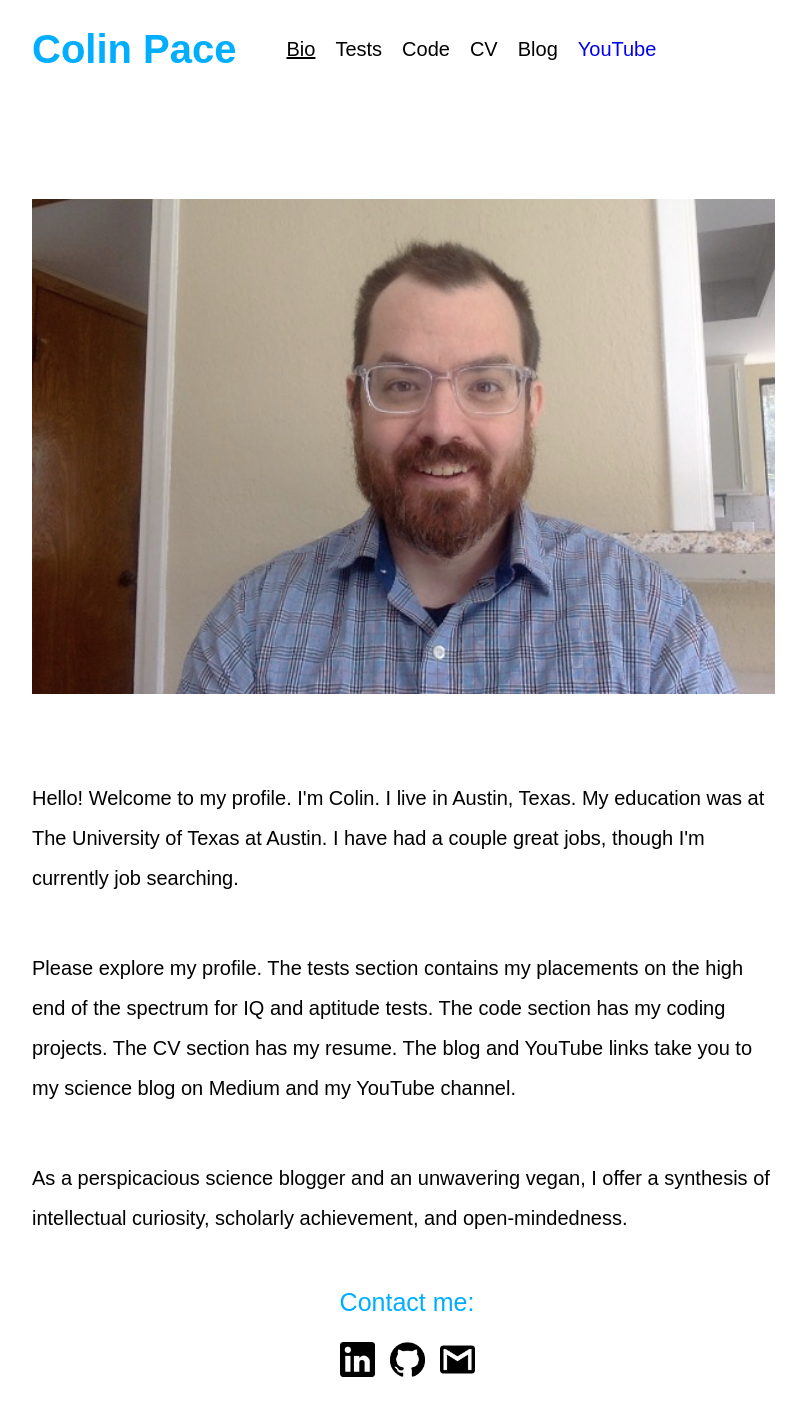
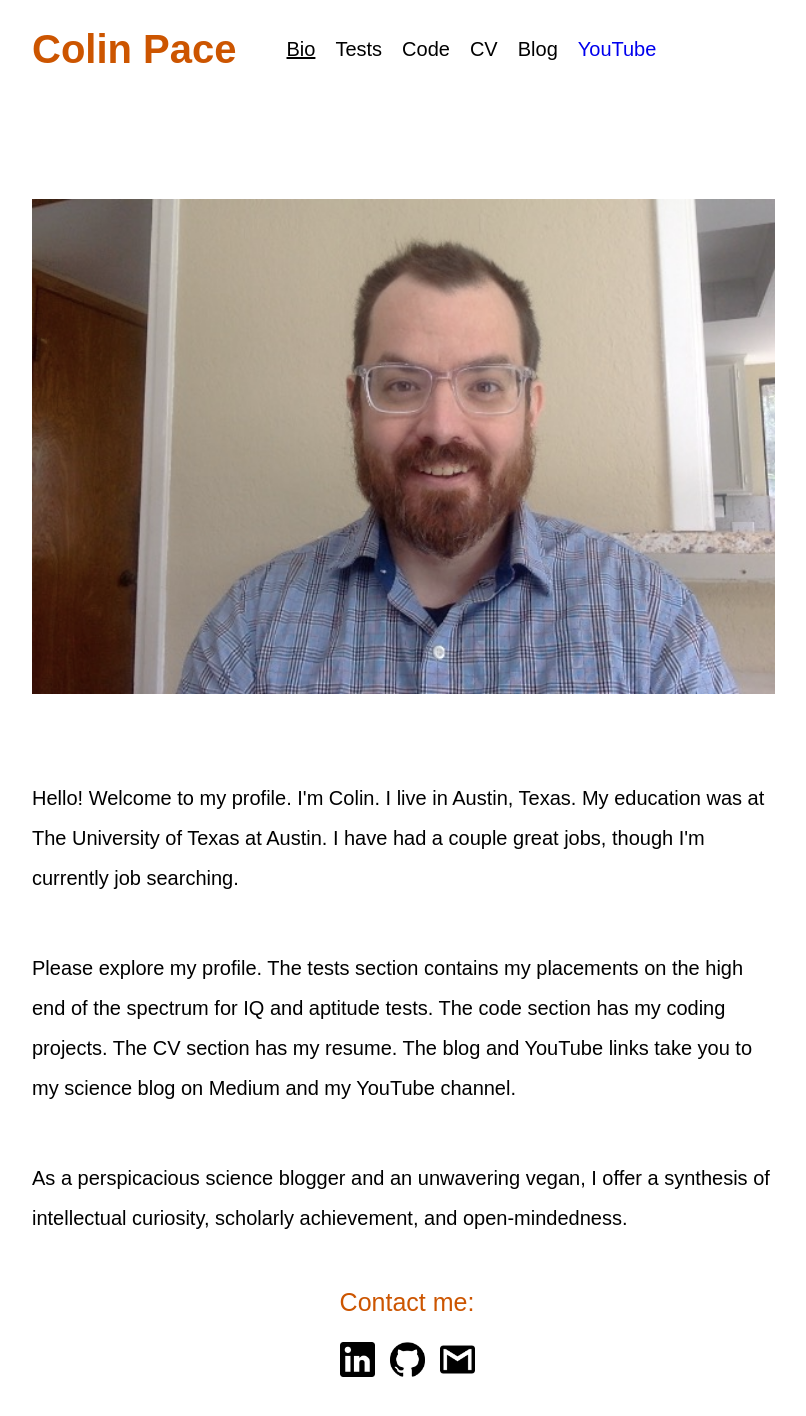
Before and after one commit to Colin-Pace/Portfolio, a React (Create React App) app: page / in a window 1280 px wide. Shown: the top 1416 px of the page, without its empty margins (233-1039 px from the left). Built offline with nearby package versions, Linux system fonts and the light colour scheme.

Commit message:
text color change

```diff
--- a/src/App.css
+++ b/src/App.css
@@ -20,7 +20,7 @@ body {
 
 #nameTitle {
   font-size: 40px;
-  color: rgb(0, 174, 255);
+  color: #cc5500;
   font-weight: bold;
   font-family: Arial, Helvetica, sans-serif;
 }
@@ -103,7 +103,7 @@ a {
 #footerTitle {
   font-size: 25px;
   font-family: Arial, Helvetica, sans-serif;
-  color: rgb(0, 174, 255);
+  color: #cc5500;
 }
 
 @media (max-width: 580px) {
```
